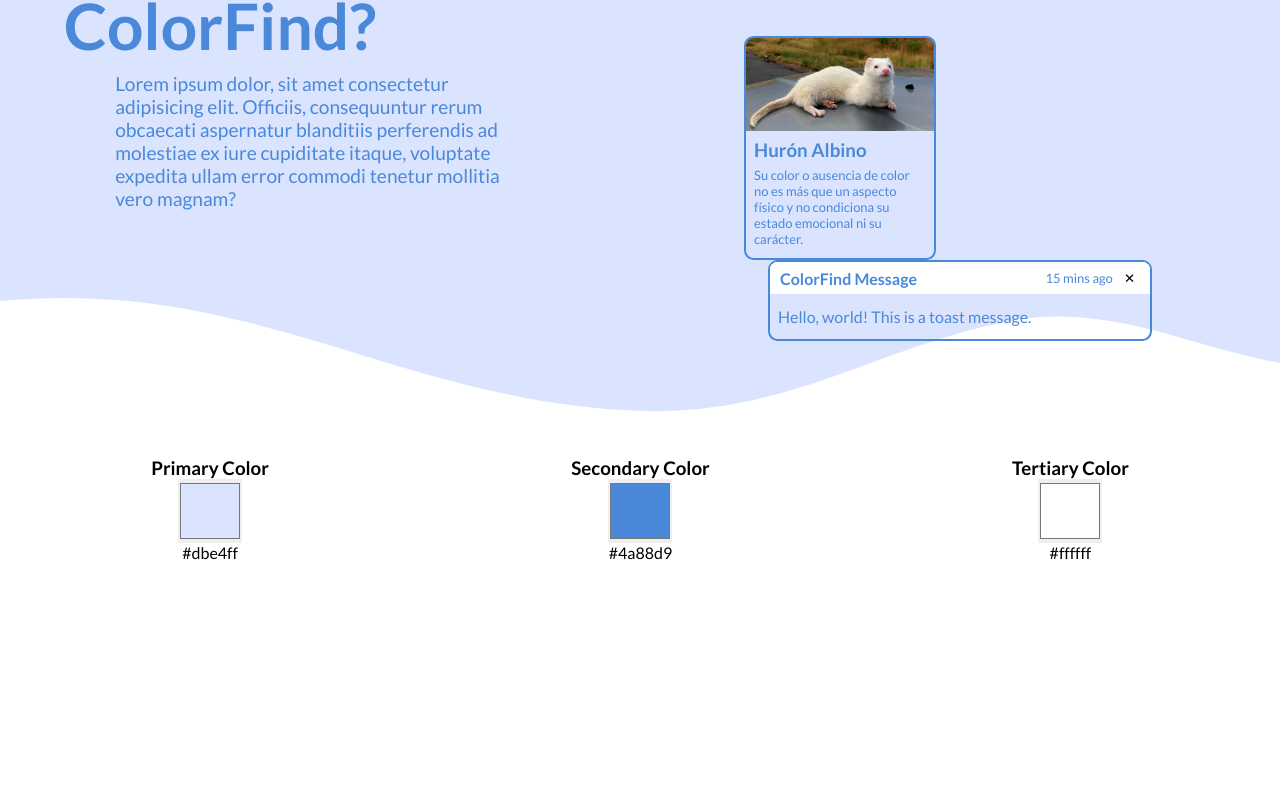
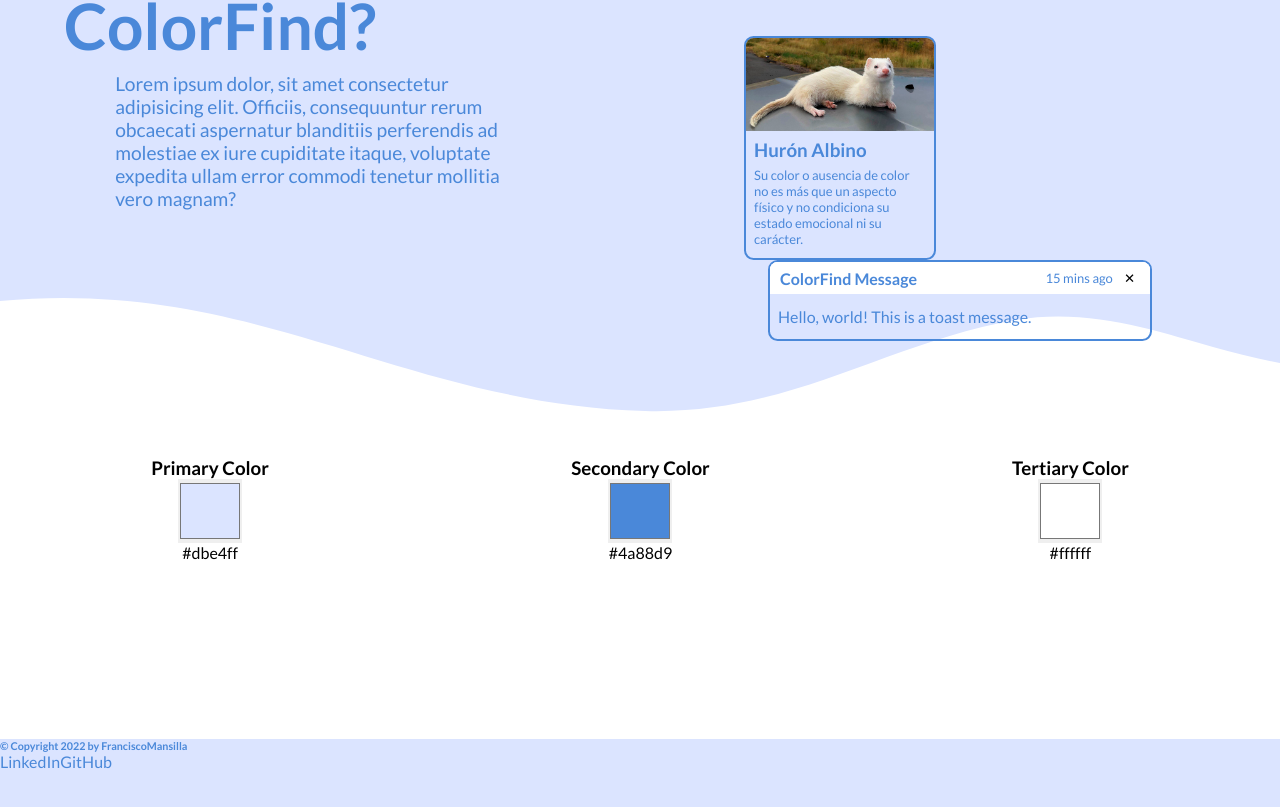
Before and after one commit to FranciscoMansilla/color-find, a React (Create React App) app: page / in a window 1280 px wide. Shown: the part 259-1066 px from the top of the page. Before the commit the page ends 998 px from the top, so only its background shows below. Built offline with nearby package versions, Linux system fonts and the light colour scheme.

Commit message:
refactor Home

```diff
--- a/src/components/views/Home.tsx
+++ b/src/components/views/Home.tsx
@@ -1,6 +1,7 @@
 import { useSelector } from "react-redux"
 import ButtonContainer from "../common/ButtonContainer"
 import Contents from "../common/Contents"
+import Footer from "../common/Footer"
 import NavBar from "../common/NavBar"
 
 const Home = ()=>{
@@ -12,6 +13,7 @@ const Home = ()=>{
       <NavBar/>
       <Contents/>
       <ButtonContainer/>
+      <Footer/>
     </div>
   )
 }
--- a/src/scss/components/Home.scss
+++ b/src/scss/components/Home.scss
@@ -3,5 +3,6 @@
 .home{
   display: grid;
   grid-template-columns: 1fr;
-  grid-template-rows: 80px 1fr 1fr;
+  grid-template-rows: 80px 1fr 1fr 100px;
+
 }
```
